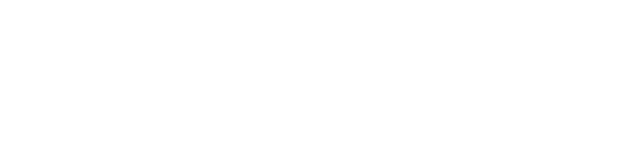
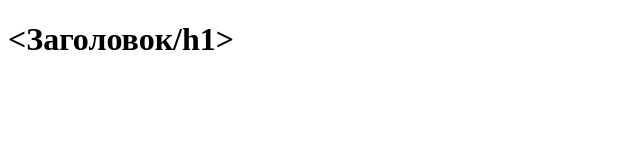
Before and after one commit to AlinaMytko/project2, a plain HTML site: page index.html in a window 1280 px wide. Shown: the whole page, without its empty margins (0-640 px from the left). Drawn offline with Linux system fonts and the light colour scheme.

Commit message:
Добавили заголовок

```diff
--- a/index.html
+++ b/index.html
@@ -8,6 +8,6 @@
     <link rel="stylesheet" href="style.css">
 </head>
 <body>
-
+    <h1><Заголовок/h1>
 </body>
 </html>
```
